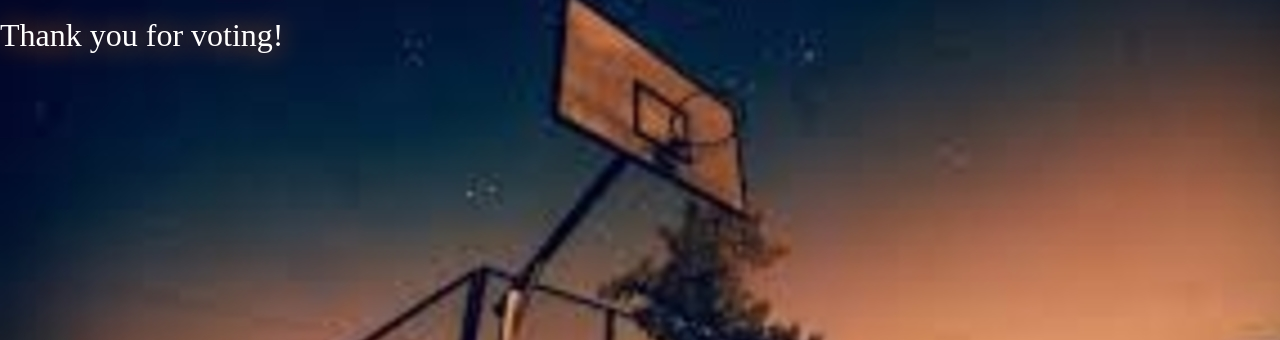
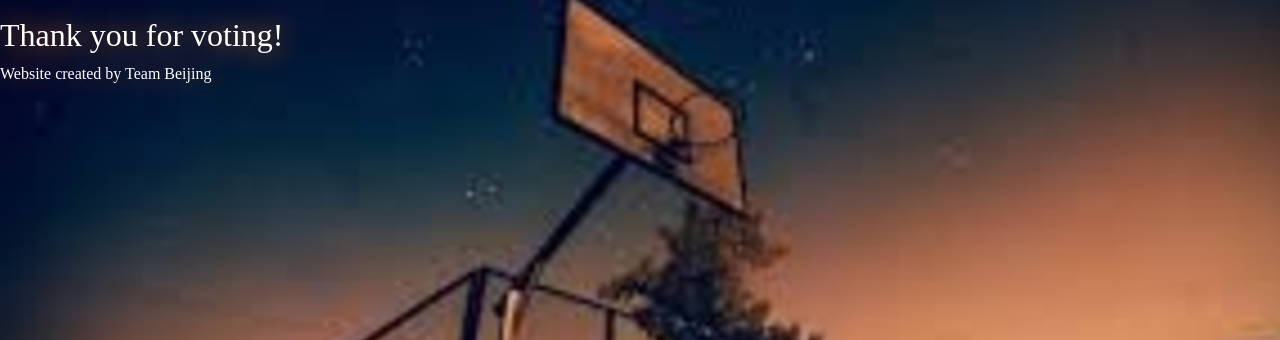
Before and after one commit to Jasonz98/assignment5-Beijing, a PHP site: page /thanks.php in a window 1280 px wide. Shown: the part 150-490 px from the top of the page. Run offline with PHP 8.4, Linux system fonts and the light colour scheme; some web fonts are replaced.

Commit message:
Update thanks.php

```diff
--- a/thanks.php
+++ b/thanks.php
@@ -30,3 +30,23 @@
       </nav>
 
   <h2>Thank you for voting!</h2>
+
+<footer>
+  Website created by Team Beijing
+</footer>
+
+
+
+
+
+
+
+
+
+<script src="http://code.jquery.com/jquery.js"></script>
+    <script src="js/menu-highlighter.js"></script>
+</body>
+
+
+
+</html>
```
